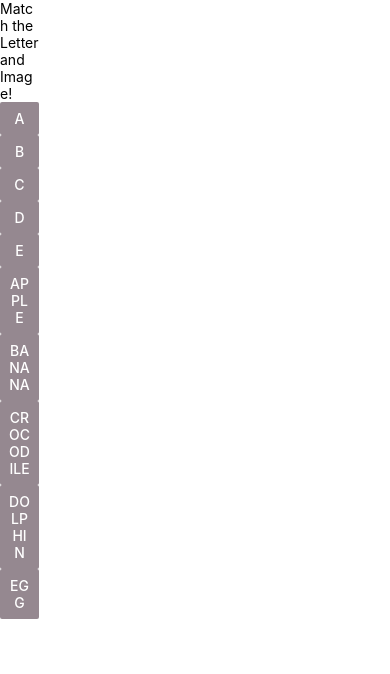
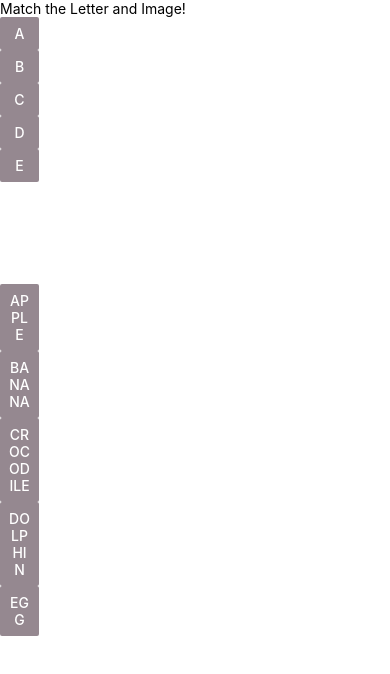
Before and after one commit to Andrew-Eyhorn/children-s-toy, a React Native app: screen / in a window 390 px wide. Shown: the top 674 px of the page. Built offline with nearby package versions, Linux system fonts and the light colour scheme.

Commit message:
added disabling of buttons that were not pressed, current issue is making a global variable

```diff
--- a/App.js
+++ b/App.js
@@ -1,63 +1,127 @@
 import { StatusBar } from 'expo-status-bar';
-import React from 'react';
+import React, { useState } from 'react';
+import { render } from 'react-dom';
 import { StyleSheet, Text, View, Button } from 'react-native';
-
-export default function App() {
+const LetterButtons = () => {
+  const [selectedLetter, letterSelected] = useState("none");
+ return(
+ <View style={styles.letterButtons}>
+  <Button
+  title="A"
+  color="#958890"
+  onPress={() => {
+    letterSelected("A");
+  }}
+  disabled={selectedLetter != "none" && selectedLetter != "A"}
+/>
+<Button
+  title="B"
+  color="#958890"
+  onPress={() => {
+    letterSelected("B");
+  }}
+  disabled={selectedLetter != "none" && selectedLetter != "B"}
+/>
+<Button
+  title="C"
+  color="#958890"
+  onPress={() => {
+    letterSelected("C");
+  }}
+  disabled={selectedLetter != "none" && selectedLetter != "C"}
+/>
+<Button
+  title="D"
+  color="#958890"
+  onPress={() => {
+    letterSelected("D");
+  }}
+  disabled={selectedLetter != "none" && selectedLetter != "D"}
+/>
+<Button
+  title="E"
+  color="#958890"
+  onPress={() => {
+    letterSelected("E");
+  }}
+  disabled={selectedLetter != "none" && selectedLetter != "E"}
+/>
+  </View>
+ )
+}
+const ImageButtons = () => {
+  const [selectedImage, imageSelected] = useState("none");
+  return(
+  <View style={styles.imageButtons}>
+ <Button
+   title="Apple"
+   color="#958890"
+   onPress={() => {
+    imageSelected("A");
+  }}
+  disabled={selectedImage != "none" && selectedImage != "A"}
+ />
+ <Button
+   title="Banana"
+   color="#958890"
+   onPress={() => {
+    imageSelected("B");
+  }}
+  disabled={selectedImage != "none" && selectedImage != "B"}
+ />
+ <Button
+   title="Crocodile"
+   color="#958890"
+   onPress={() => {
+    imageSelected("C");
+  }}
+  disabled={selectedImage != "none" && selectedImage != "C"}
+ />
+ <Button
+   title="Dolphin"
+   color="#958890"
+   onPress={() => {
+    imageSelected("D");
+  }}
+  disabled={selectedImage != "none" && selectedImage != "D"}
+ />
+ <Button
+   title="Egg"
+   color="#958890"
+   onPress={() => {
+    imageSelected("E");
+  }}
+  disabled={selectedImage != "none" && selectedImage != "E"}
+ />
+   </View>
+  )
+ }
+ const App = () => {
   return (
     <View style={styles.container}>
       <Text>Match the Letter and Image!</Text>
       <StatusBar style="auto" />
-      <Button
-  title="A"
-  color="#958890"
-/>
-<Button
-  title="B"
-  color="#958890"
-/>
-<Button
-  title="C"
-  color="#958890"
-/>
-<Button
-  title="D"
-  color="#958890"
-/>
-<Button
-  title="E"
-  color="#958890"
-/>
-<Button
-  title="Apple"
-  color="#958890"
-/>
-<Button
-  title="Banana"
-  color="#958890"
-/>
-<Button
-  title="Crocodile"
-  color="#958890"
-/>
-<Button
-  title="Dolphin"
-  color="#958890"
-/>
-<Button
-  title="Egg"
-  color="#958890"
-/>
+      <LetterButtons />
+      <ImageButtons />
     </View>
-
   );
 }
-
+export default App;
 const styles = StyleSheet.create({
   container: {
     alignContent: 'left',
     backgroundColor: '#fff',
     justifyContent: 'left',
+    display: 'flex',
+  },
+  letterButtons: {
     width:'10%',
     height:'50%',
+    display: 'flex'
+  },
+    imageButtons: {
+      width:'10%',
+      height:'50%',
+      display: 'flex',
   },
 });
```
